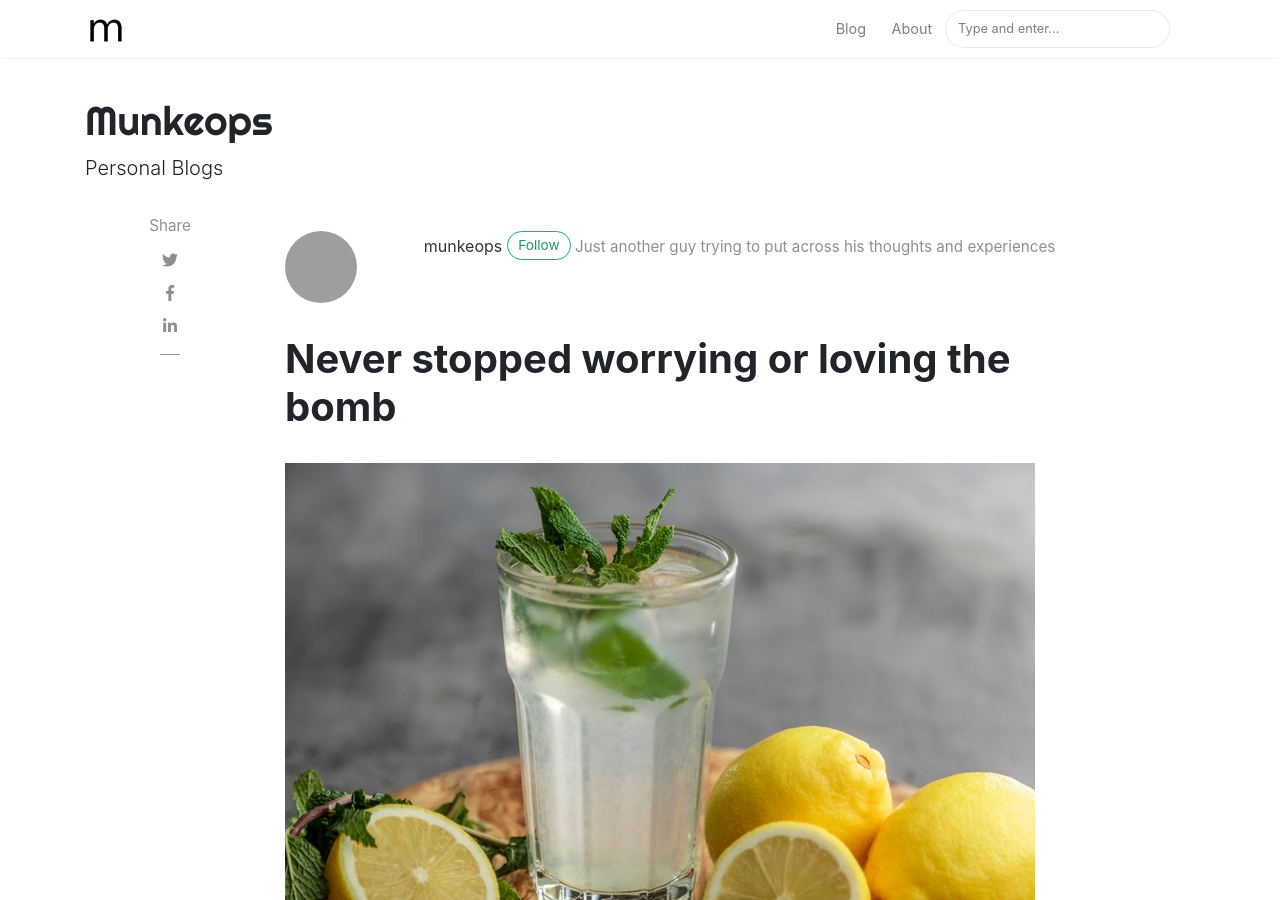
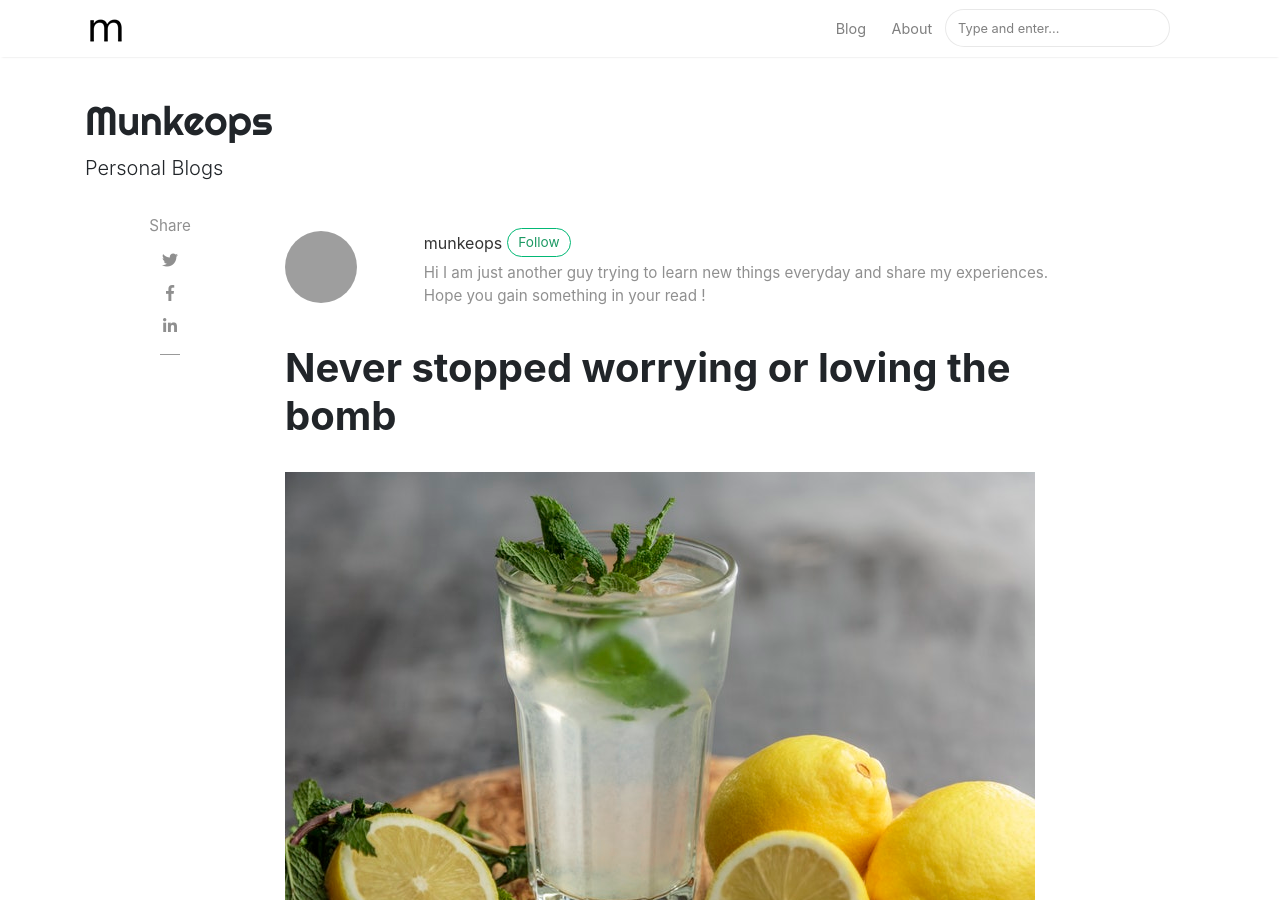
Before and after one commit to munkeops/Blogs, a Jekyll site: the page built from _posts/2018-01-12-never-stopped-worrying-never-loved-bomb.md, in a window 1280 px wide and 900 px high. Built offline with Jekyll 4.4.1, drawn with Linux system fonts in a browser that asks for light colours; nearby versions of some CDN libraries; comment, search, counter and statistics services are not loaded; grey boxes are pictures that could not be loaded.

Commit message:
updated about author

```diff
--- a/_config.yml
+++ b/_config.yml
@@ -24,7 +24,7 @@ authors:
 
     [//]: #twitter: https://twitter.com/wowthemesnet
 
-    description: "Just another guy trying to put across his thoughts and experiences"
+    description: "Hi I am just another guy trying to learn new things everyday and share my experiences. Hope you gain something in your read !"
 
 
 # Plugins
```
